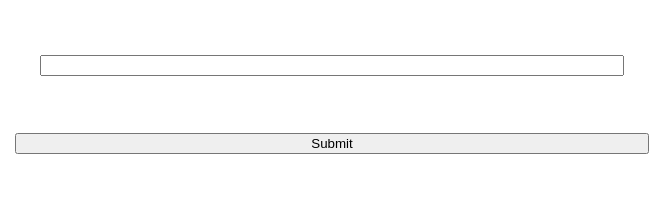
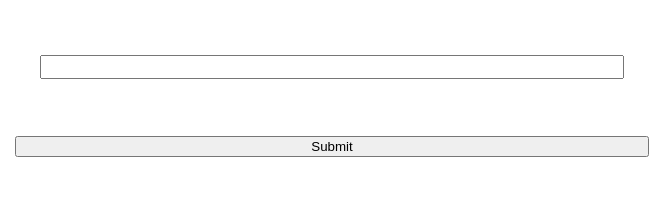
Before and after one commit to tylersherrick/wordle, a plain HTML site: page index.html in a window 1280 px wide. Shown: the part 136-345 px from the top of the page, 244-907 px from the left. Drawn offline with Linux system fonts and the light colour scheme.

Commit message:
Add files via upload

```diff
--- a/index.html
+++ b/index.html
@@ -4,6 +4,8 @@
     <meta charset="UTF-8" />
     <title>Wordle Clone</title>
     <link rel="stylesheet" href="styles.css">
+    <meta name="viewport" content="width=device-width, initial-scale=1.0, maximum-scale=1.0, user-scalable=no">
+
 </head>
 <body>
     <div id="content"></div>
--- a/styles.css
+++ b/styles.css
@@ -23,6 +23,7 @@ button {
 input {
     text-align: center;
     width: 50%;
+    font-size: 16px;
 }
 
 #reset-button {
@@ -46,4 +47,6 @@ input {
     p {
         margin-bottom: 5%;
     }
+
+
 }
```
